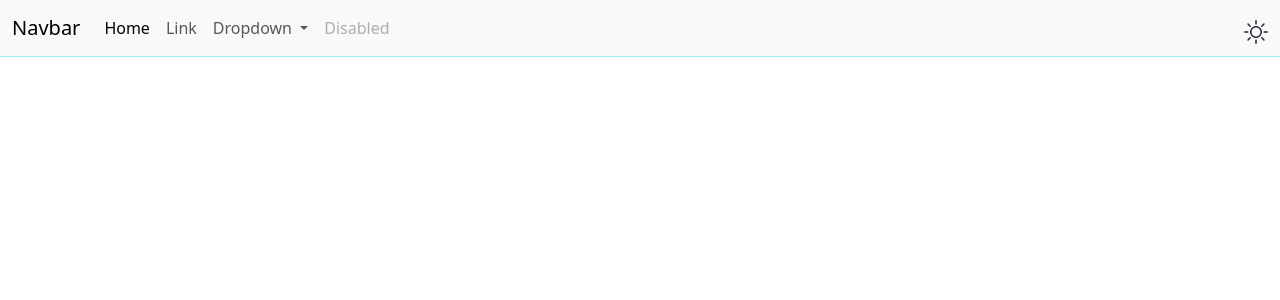
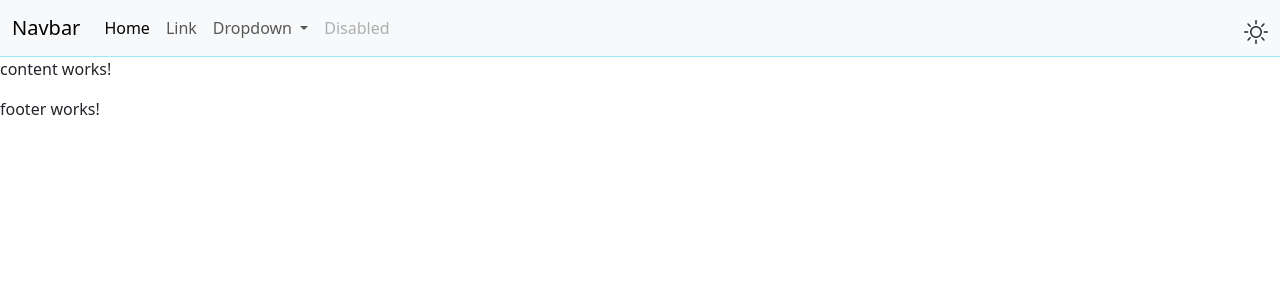
Before and after one commit to DeyanaNikolova/Angular-june-2023, an Angular app in the folder dark-mode-bootstrap5-signal/angular17_bootstrap_darkmode/: page / in a window 1280 px wide. Shown: the top 300 px of the page. Built offline with nearby package versions, Linux system fonts and the light colour scheme.

Commit message:
Add footer and content components

```diff
--- a/dark-mode-bootstrap5-signal/angular17_bootstrap_darkmode/src/app/app.component.html
+++ b/dark-mode-bootstrap5-signal/angular17_bootstrap_darkmode/src/app/app.component.html
@@ -1,3 +1,5 @@
 <div [attr.data-bs-theme]="darkModeService.darkModeSignal()">
     <app-navbar />
+    <app-content />
+    <app-footer />
 </div>
--- a/dark-mode-bootstrap5-signal/angular17_bootstrap_darkmode/src/app/app.component.ts
+++ b/dark-mode-bootstrap5-signal/angular17_bootstrap_darkmode/src/app/app.component.ts
@@ -2,11 +2,13 @@ import { Component, inject } from '@angular/core';
 import { RouterOutlet } from '@angular/router';
 import { NavbarComponent } from '../navbar/navbar.component';
 import { DarkModeService } from './services/dark-mode.service';
+import { ContentComponent } from './content/content.component';
+import { FooterComponent } from './footer/footer.component';
 
 @Component({
   selector: 'app-root',
   standalone: true,
-  imports: [RouterOutlet, NavbarComponent],
+  imports: [RouterOutlet, NavbarComponent, ContentComponent, FooterComponent],
   templateUrl: './app.component.html',
   styleUrl: './app.component.css'
 })
```
